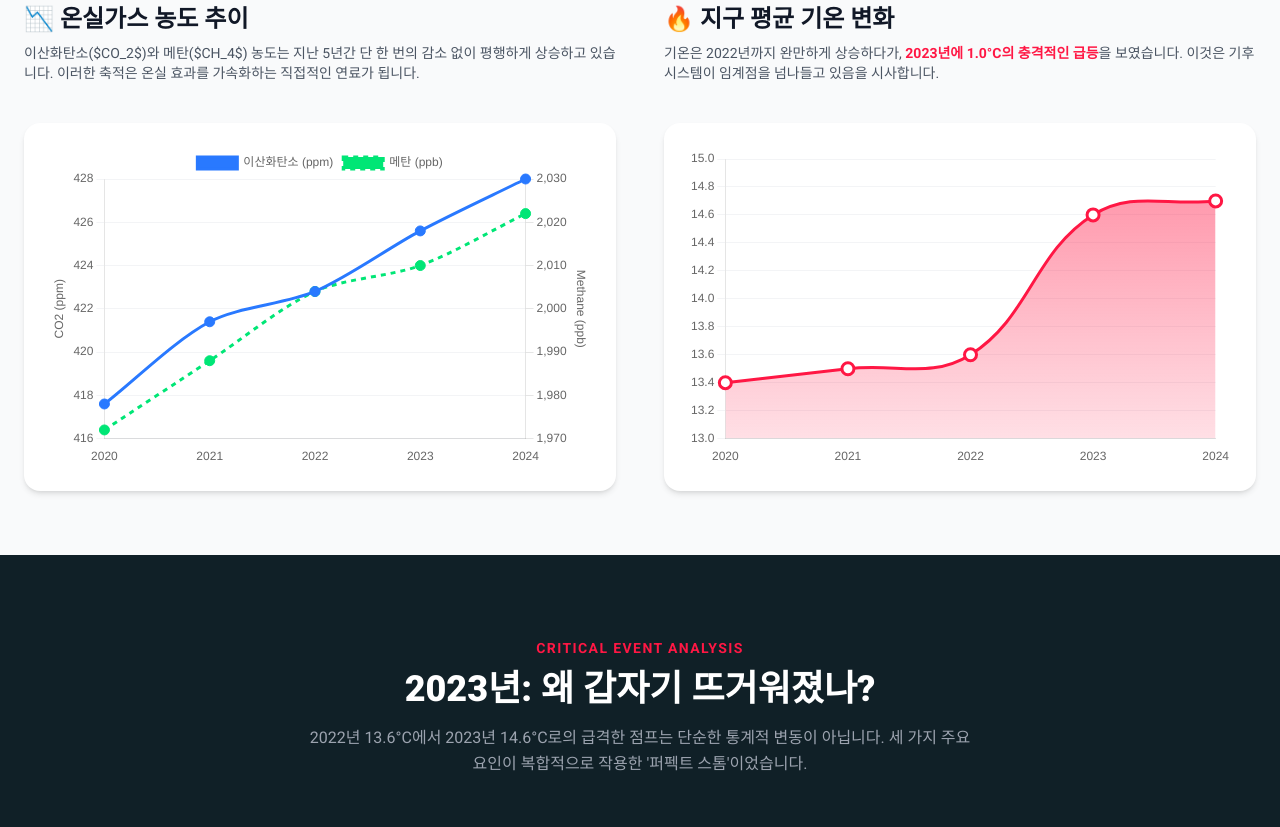
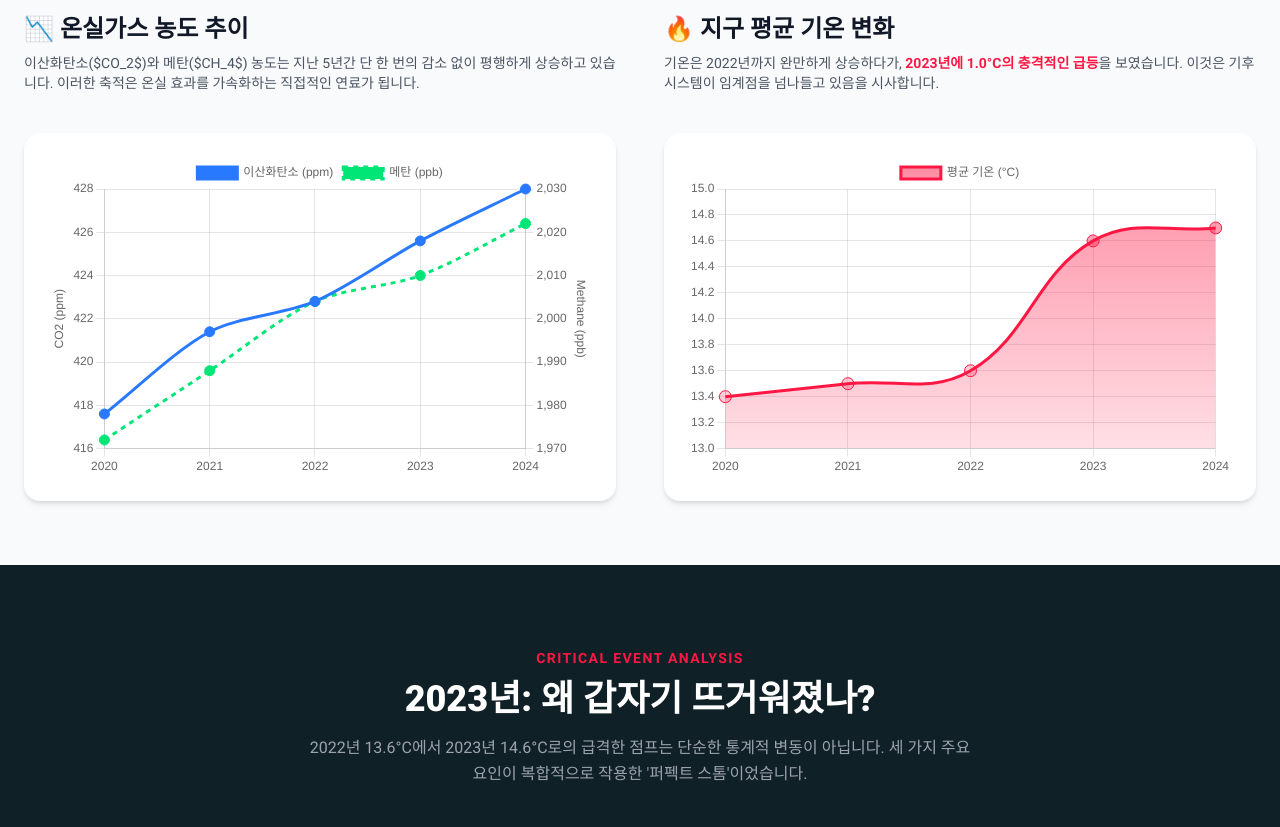
Before and after one commit to csy090827-prog/pnu, a plain HTML site: page 02.html in a window 1280 px wide. Shown: the part 1093-1920 px from the top of the page. Drawn offline with nearby package versions, Linux system fonts and the light colour scheme.

Commit message:
온난화 분석

```diff
--- a/02.html
+++ b/02.html
@@ -21,6 +21,7 @@
        - Temp Surge: Chart.js Area Chart (Goal: Change)
        - Correlation: Chart.js Scatter Plot (Goal: Relationships)
        - 2023 Analysis: HTML/CSS Grid with Unicode Icons (Goal: Organize) - NO SVG/Mermaid used.
+    4. Update: Added a "Home" button linked to index.html in the navigation bar.
     -->
 
     <script>
@@ -75,8 +76,14 @@
     <!-- Navigation / Header -->
     <nav class="sticky top-0 z-50 bg-climate-dark text-white shadow-lg backdrop-blur-md bg-opacity-90">
         <div class="container mx-auto px-6 py-4 flex justify-between items-center">
-            <h1 class="text-2xl font-black tracking-tighter">CLIMATE<span class="text-climate-red">MONITOR</span></h1>
-            <div class="hidden md:flex space-x-6 text-sm font-bold uppercase tracking-widest">
+            <div class="flex items-center space-x-4">
+                <a href="index.html" class="flex items-center space-x-2 bg-gray-800 hover:bg-gray-700 transition-colors px-3 py-1.5 rounded-lg border border-gray-700 group">
+                    <span class="text-lg group-hover:scale-110 transition-transform">🏠</span>
+                    <span class="text-xs font-bold uppercase tracking-widest">Home</span>
+                </a>
+                <h1 class="text-xl md:text-2xl font-black tracking-tighter">CLIMATE<span class="text-climate-red">MONITOR</span></h1>
+            </div>
+            <div class="hidden lg:flex space-x-6 text-sm font-bold uppercase tracking-widest">
                 <a href="#overview" class="hover:text-climate-blue transition-colors">Overview</a>
                 <a href="#trends" class="hover:text-climate-blue transition-colors">Trends</a>
                 <a href="#analysis" class="hover:text-climate-red transition-colors">The 2023 Spike</a>
@@ -164,7 +171,6 @@
                         </p>
                     </div>
                     <div class="bg-white p-6 rounded-2xl shadow-md flex-grow">
-                        <!-- Chart Container with responsive sizing -->
                         <div class="chart-container">
                             <canvas id="ghgChart"></canvas>
                         </div>
@@ -181,7 +187,6 @@
                         </p>
                     </div>
                     <div class="bg-white p-6 rounded-2xl shadow-md flex-grow">
-                        <!-- Chart Container with responsive sizing -->
                         <div class="chart-container">
                             <canvas id="tempChart"></canvas>
                         </div>
@@ -203,9 +208,7 @@
                 </p>
             </div>
 
-            <!-- Custom Diagram using Grid/Flex (NO Mermaid, NO SVG) -->
             <div class="grid grid-cols-1 md:grid-cols-3 gap-6">
-                <!-- Factor 1 -->
                 <div class="bg-gray-800 p-8 rounded-xl border-t-4 border-climate-blue transform hover:-translate-y-2 transition-transform">
                     <div class="text-5xl mb-6">🌊</div>
                     <h4 class="text-xl font-bold mb-3">엘니뇨 (El Niño)</h4>
@@ -214,7 +217,6 @@
                     </p>
                 </div>
 
-                <!-- Factor 2 -->
                 <div class="bg-gray-800 p-8 rounded-xl border-t-4 border-climate-green transform hover:-translate-y-2 transition-transform delay-100">
                     <div class="text-5xl mb-6">🌫️</div>
                     <h4 class="text-xl font-bold mb-3">누적된 온실효과</h4>
@@ -223,7 +225,6 @@
                     </p>
                 </div>
 
-                <!-- Factor 3 -->
                 <div class="bg-gray-800 p-8 rounded-xl border-t-4 border-climate-red transform hover:-translate-y-2 transition-transform delay-200">
                     <div class="text-5xl mb-6">🌡️</div>
                     <h4 class="text-xl font-bold mb-3">해양 열 흡수 한계</h4>
@@ -256,7 +257,6 @@
             </div>
 
             <div class="w-full md:w-2/3 bg-gray-50 p-6 rounded-2xl shadow-inner border border-gray-100">
-                <!-- Chart Container -->
                 <div class="chart-container">
                     <canvas id="correlationChart"></canvas>
                 </div>
@@ -293,26 +293,6 @@
         const methaneData = [1972, 1988, 2004, 2010, 2022];
         const tempData = [13.4, 13.5, 13.6, 14.6, 14.7];
 
-        // Utility: Label Wrapping Function
-        function wrapLabel(str, maxLen) {
-            if (str.length <= maxLen) return str;
-            const words = str.split(' ');
-            const lines = [];
-            let currentLine = words[0];
-
-            for (let i = 1; i < words.length; i++) {
-                if (currentLine.length + 1 + words[i].length <= maxLen) {
-                    currentLine += ' ' + words[i];
-                } else {
-                    lines.push(currentLine);
-                    currentLine = words[i];
-                }
-            }
-            lines.push(currentLine);
-            return lines;
-        }
-
-        // Shared Options for Tooltips (MANDATORY REQUIREMENT)
         const tooltipConfig = {
             callbacks: {
                 title: function(tooltipItems) {
@@ -327,7 +307,7 @@
             }
         };
 
-        // --- Chart 1: GHG Trends (Multi-Axis Line) ---
+        // --- Chart 1: GHG Trends ---
         const ctxGHG = document.getElementById('ghgChart').getContext('2d');
         new Chart(ctxGHG, {
             type: 'line',
@@ -337,65 +317,39 @@
                     {
                         label: '이산화탄소 (ppm)',
                         data: co2Data,
-                        borderColor: '#2979FF', // Climate Blue
+                        borderColor: '#2979FF',
                         backgroundColor: '#2979FF',
                         yAxisID: 'y',
                         tension: 0.3,
-                        pointRadius: 5,
-                        pointHoverRadius: 7
+                        pointRadius: 5
                     },
                     {
                         label: '메탄 (ppb)',
                         data: methaneData,
-                        borderColor: '#00E676', // Climate Green
+                        borderColor: '#00E676',
                         backgroundColor: '#00E676',
                         yAxisID: 'y1',
                         borderDash: [5, 5],
                         tension: 0.3,
-                        pointRadius: 5,
-                        pointHoverRadius: 7
+                        pointRadius: 5
                     }
                 ]
             },
             options: {
                 responsive: true,
                 maintainAspectRatio: false,
-                interaction: {
-                    mode: 'index',
-                    intersect: false,
-                },
-                plugins: {
-                    legend: { position: 'top' },
-                    tooltip: tooltipConfig
-                },
+                plugins: { tooltip: tooltipConfig },
                 scales: {
-                    y: {
-                        type: 'linear',
-                        display: true,
-                        position: 'left',
-                        title: { display: true, text: 'CO2 (ppm)' },
-                        grid: { color: '#f3f4f6' }
-                    },
-                    y1: {
-                        type: 'linear',
-                        display: true,
-                        position: 'right',
-                        title: { display: true, text: 'Methane (ppb)' },
-                        grid: { drawOnChartArea: false }
-                    },
-                    x: {
-                        grid: { display: false }
-                    }
+                    y: { position: 'left', title: { display: true, text: 'CO2 (ppm)' } },
+                    y1: { position: 'right', title: { display: true, text: 'Methane (ppb)' }, grid: { drawOnChartArea: false } }
                 }
             }
         });
 
-        // --- Chart 2: Temperature Trend (Area Chart) ---
+        // --- Chart 2: Temperature Trend ---
         const ctxTemp = document.getElementById('tempChart').getContext('2d');
-
-        // Create gradient
         const gradientTemp = ctxTemp.createLinearGradient(0, 0, 0, 400);
-        gradientTemp.addColorStop(0, 'rgba(255, 23, 68, 0.5)'); // Red transparent
+        gradientTemp.addColorStop(0, 'rgba(255, 23, 68, 0.5)');
         gradientTemp.addColorStop(1, 'rgba(255, 23, 68, 0.0)');
 
         new Chart(ctxTemp, {
@@ -405,47 +359,26 @@
                 datasets: [{
                     label: '평균 기온 (°C)',
                     data: tempData,
-                    borderColor: '#FF1744', // Climate Red
+                    borderColor: '#FF1744',
                     backgroundColor: gradientTemp,
                     fill: true,
                     tension: 0.4,
-                    pointBackgroundColor: '#FFFFFF',
-                    pointBorderColor: '#FF1744',
-                    pointBorderWidth: 3,
-                    pointRadius: 6,
-                    pointHoverRadius: 9
+                    pointRadius: 6
                 }]
             },
             options: {
                 responsive: true,
                 maintainAspectRatio: false,
-                plugins: {
-                    legend: { display: false },
-                    tooltip: tooltipConfig,
-                    annotation: {
-                        // Ideally we'd use chartjs-plugin-annotation, but sticking to core for simplicity/compatibility
-                    }
-                },
-                scales: {
-                    y: {
-                        beginAtZero: false,
-                        suggestedMin: 13.0,
-                        suggestedMax: 15.0,
-                        grid: { color: '#f3f4f6' }
-                    },
-                    x: {
-                        grid: { display: false }
-                    }
-                }
+                plugins: { tooltip: tooltipConfig },
+                scales: { y: { suggestedMin: 13.0, suggestedMax: 15.0 } }
             }
         });
 
-        // --- Chart 3: Correlation (Scatter Plot) ---
-        // Preparing scatter data: {x: CO2, y: Temp}
+        // --- Chart 3: Correlation ---
         const scatterData = co2Data.map((co2, index) => ({
             x: co2,
             y: tempData[index],
-            year: years[index] // Custom property for tooltip
+            year: years[index]
         }));
 
         const ctxCorr = document.getElementById('correlationChart').getContext('2d');
@@ -455,48 +388,27 @@
                 datasets: [{
                     label: 'CO2 vs 기온 상관관계',
                     data: scatterData,
-                    backgroundColor: '#263238', // Dark
+                    backgroundColor: '#263238',
                     borderColor: '#2979FF',
-                    borderWidth: 1,
-                    pointRadius: 8,
-                    pointHoverRadius: 10
+                    pointRadius: 8
                 }]
             },
             options: {
                 responsive: true,
                 maintainAspectRatio: false,
                 plugins: {
-                    legend: { display: false },
                     tooltip: {
                         callbacks: {
-                            title: function() { return 'Correlation Point'; }, // Simple title
-                            label: function(context) {
-                                const pt = context.raw;
-                                return `${pt.year}: CO2 ${pt.x}ppm / ${pt.y}°C`;
-                            }
+                            label: (context) => `${context.raw.year}: CO2 ${context.raw.x}ppm / ${context.raw.y}°C`
                         }
                     }
                 },
                 scales: {
-                    x: {
-                        type: 'linear',
-                        position: 'bottom',
-                        title: { display: true, text: '이산화탄소 농도 (ppm)' },
-                        grid: { display: false }
-                    },
-                    y: {
-                        title: { display: true, text: '평균 기온 (°C)' },
-                        grid: { color: '#f3f4f6' }
-                    }
+                    x: { title: { display: true, text: '이산화탄소 (ppm)' } },
+                    y: { title: { display: true, text: '기온 (°C)' } }
                 }
             }
         });
     </script>
 </body>
-<!--
-    NO MERMAID JS USED.
-    NO SVG GRAPHICS USED.
-    ALL CHARTS RENDERED VIA CANVAS (CHART.JS).
-    CHART CONTAINERS STYLED WITH TAILWIND & CUSTOM CSS FOR RESPONSIVENESS.
--->
 </html>
```
